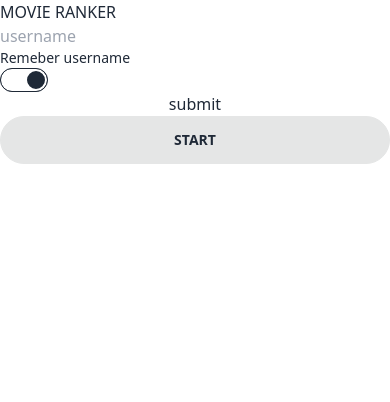
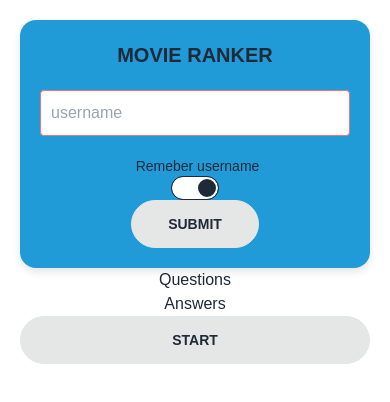
Before and after one commit to hansonnick25/movie-quiz, a plain HTML site: page index.html in a window 390 px wide. Drawn offline with nearby package versions, Linux system fonts and the light colour scheme; no server answers.

Commit message:
basic structure of our html page

```diff
--- /dev/null
+++ b/assets/css/style-page2.css
@@ -0,0 +1,40 @@
+body{
+    font-family: Arial, sans-serif;
+    text-align: center;
+    padding: 20px;
+   background-color: #209bd8;
+}
+h2 {
+font-size: 40px;
+font-weight:bold ;
+margin: 20px;
+
+}
+
+.picture{
+    display: flex;
+    justify-content:  center;
+    align-items:center;
+
+
+}
+div img{
+
+   width: 300px;
+   height: 300px;
+   border: 2px, solid #ff3d0036;
+   border-radius: 13px;
+   box-shadow: 4px,7px, 0px, #00000042;
+   cursor: pointer;
+   margin: 10px;
+   transition: 400ms;
+
+}
+#start-Button{
+    display:inline-table;
+    justify-content: center;
+}
+div img:hover{
+filter: grayscale(1);
+transform: scale(1.03);
+}
--- a/assets/css/style.css
+++ b/assets/css/style.css
@@ -0,0 +1,104 @@
+/* Reset some default styles */
+body, h1, p, label, input, button {
+    margin: 0;
+    padding: 0;
+    box-sizing: border-box;
+  }
+
+  body {
+    font-family: Arial, sans-serif;
+    text-align: center;
+    padding: 20px;
+    background-color: #ffffff;
+  }
+
+  .card {
+    background-color: #209bd8;
+    padding: 20px;
+    border-radius: 8px;
+    box-shadow: 0 4px 8px rgba(0, 0, 0, 0.1);
+  }
+
+  .heading {
+    font-size: 24px;
+    font-weight: bold;
+    margin-bottom: 20px;
+  }
+
+  .search {
+    display: flex;
+    flex-direction: column;
+    align-items: center;
+  }
+
+  .input-bordered {
+    border: 1px solid #ccc;
+    border-radius: 4px;
+    padding: 10px;
+    font-size: 16px;
+    margin-bottom: 10px;
+  }
+
+  .form-control {
+    display: flex;
+    align-items: center;
+    margin-top: 10px;
+  }
+
+  .label-text {
+    margin-left: 5px;
+    font-size: 16px;
+  }
+
+  .btn {
+    padding: 10px 20px;
+    font-size: 16px;
+    border-radius: 4px;
+    cursor: pointer;
+  }
+
+  .btn-active {
+    background-color: #007BFF;
+    color: #ffffff;
+  }
+
+/* Movie placeholders */
+.movie-container {
+    display: grid;
+    grid-template-columns: repeat(2, 1fr);
+    gap: 10px;
+    margin-top: 30px;
+  }
+
+  .movie-image {
+    width: 100%;
+    max-width: 200px;
+    height: auto;
+    border-radius: 8px;
+    cursor: pointer;
+  }
+
+  /* Additional styles for anchor tags (movie links) */
+  a {
+    text-decoration: none;
+    color: #007BFF;
+    display: inline-block;
+  }
+
+
+
+
+  /* Media query for mobile devices */
+  @media screen and (max-width: 480px) {
+    .heading {
+      font-size: 20px;
+    }
+
+    .input-bordered {
+      max-width: 100%;
+    }
+
+    .btn {
+      width: 100%;
+    }
+  }
--- a/index.html
+++ b/index.html
@@ -20,12 +20,18 @@
           <label class="lable cursor-pointer"></label>
 <span class="label-text">Remeber username</span>
 <input type="checkbox" class="toggle"checked/>
-<input type="submit" value="submit">
-<button id="startButton" class="btn btn-active rounded-full">Start</button>
+<!---<input type="submit" value="submit">-->
+<button id="startButton" class="btn btn-active rounded-full">Submit</button>
    </div>
   </div>
 </div>
+<!-----Movie titile-->
+<div id="title"></div>
+<div>Questions</div>
+<div> Answers</div>
+<div id="trailer"></div>
 
+<button id="startButton" class="btn btn-active rounded-full">Start</button>
 
 
 </body>
```
Also changed, not shown: page2.html (added, +47 -0 lines), assets/images/blood diamond.jpg (added), assets/images/movie trailer.jpg (added), assets/images/trailer2.jpg (added), assets/images/trailer3.jpg (added).
